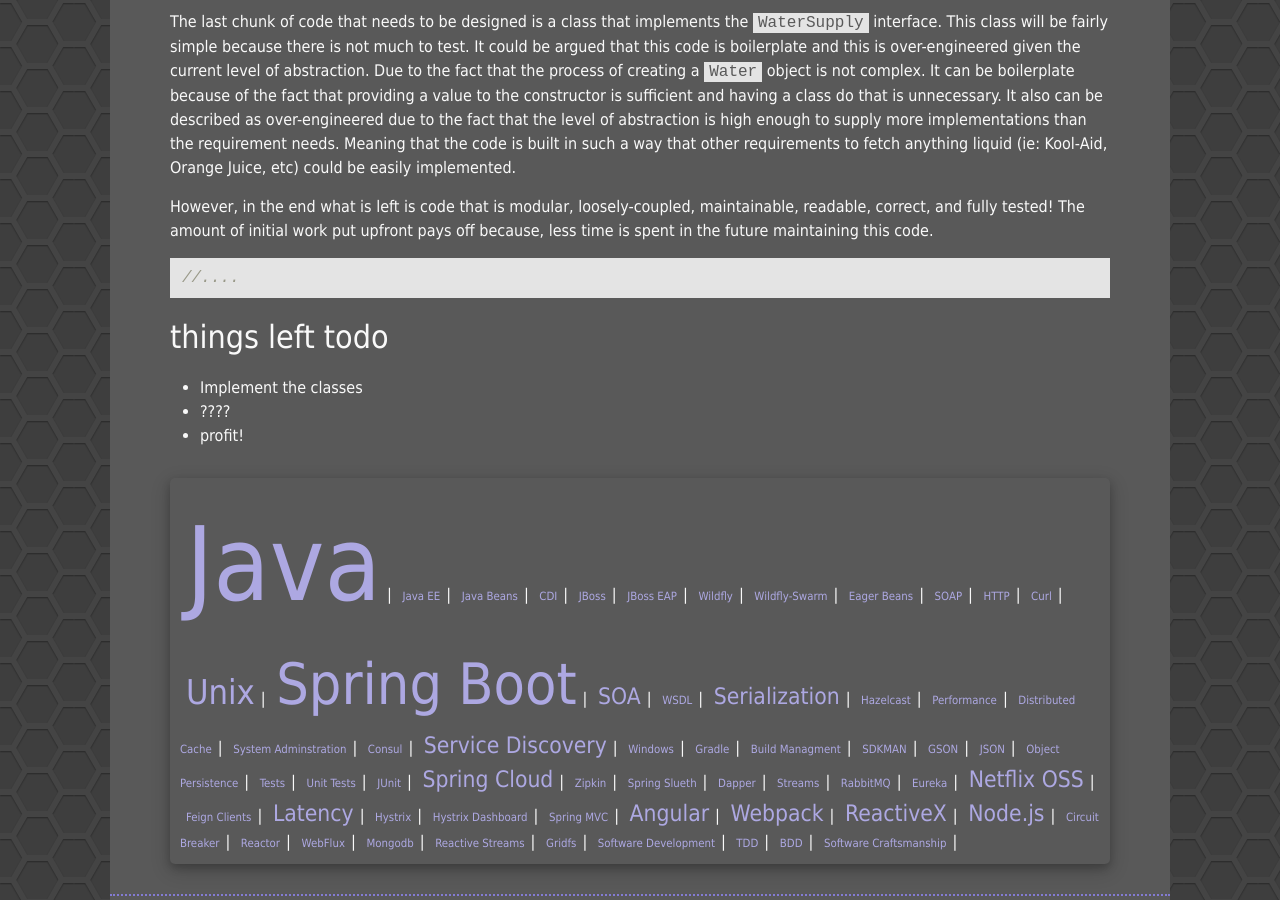
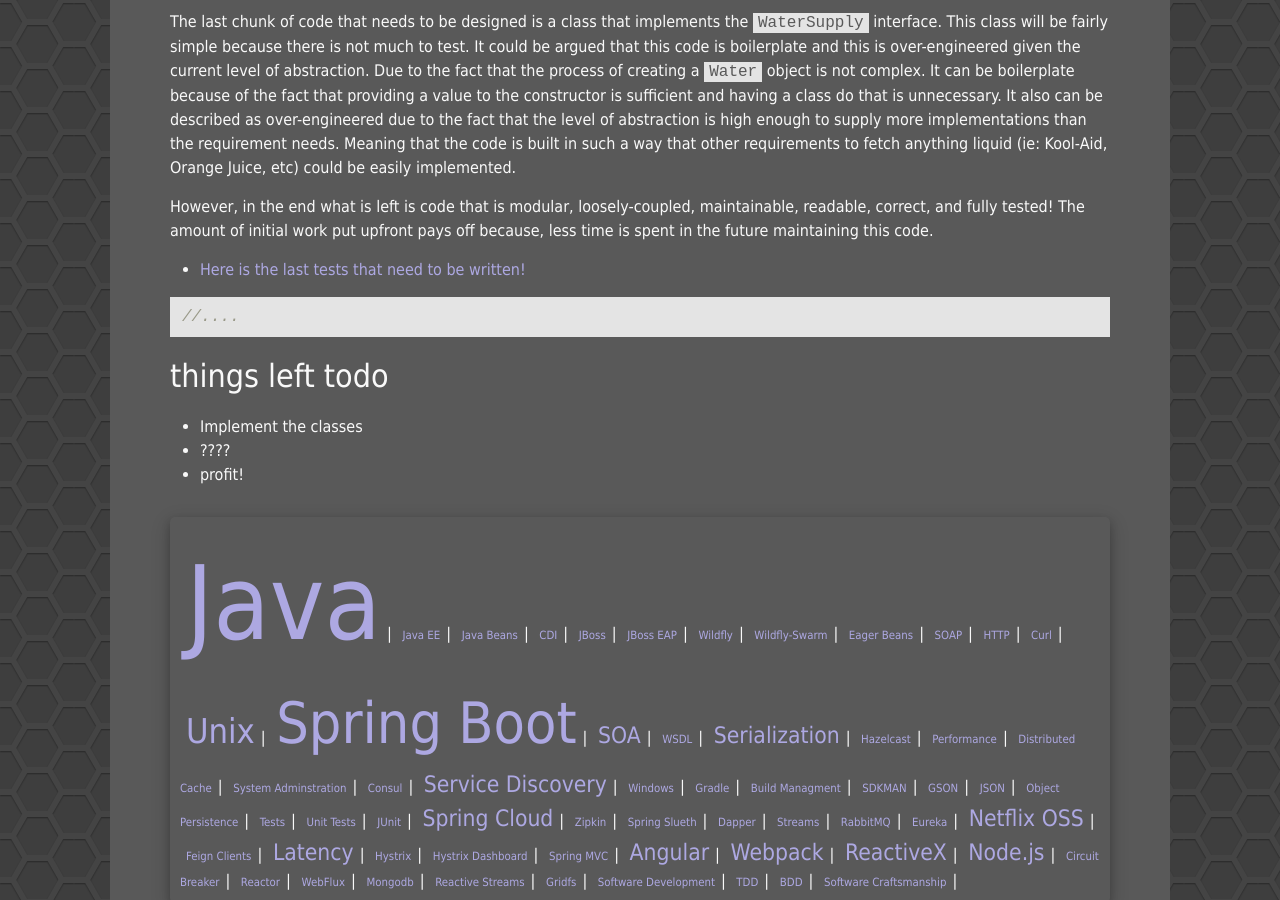
Before and after one commit to Unthrottled/blog, a Jekyll site: the page built from _posts/2017-12-29-Hydration-Driven-Devolpment.md, in a window 1280 px wide and 900 px high, scrolled down 4070 px. Built offline with Jekyll 4.4.1, drawn with Linux system fonts in a browser that asks for light colours.

Commit message:
Rooty tooty, point and shooty

```diff
--- a/_posts/2017-12-29-Hydration-Driven-Devolpment.md
+++ b/_posts/2017-12-29-Hydration-Driven-Devolpment.md
@@ -194,6 +194,8 @@
 However, in the end what is left is code that is modular, loosely-coupled, maintainable, readable, correct, and fully tested!
 The amount of initial work put upfront pays off because, less time is spent in the future maintaining this code.
 
+- [Here is the last tests that need to be written\!]({{site.url}}/code/hdd/water_supply.html)
+
 {% highlight java %}
 //....
 {% endhighlight %}
```
